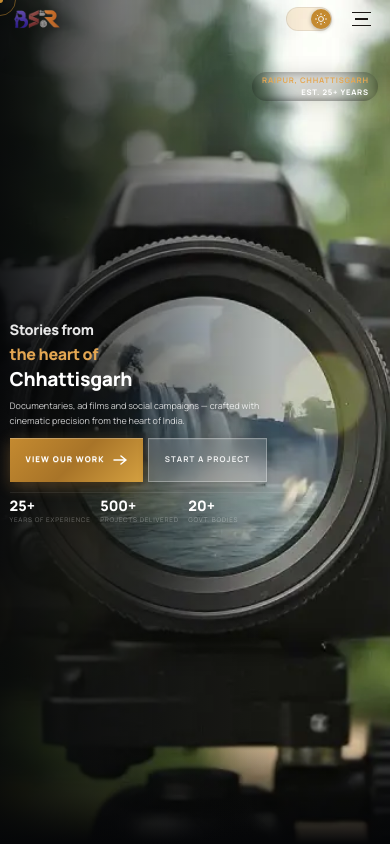
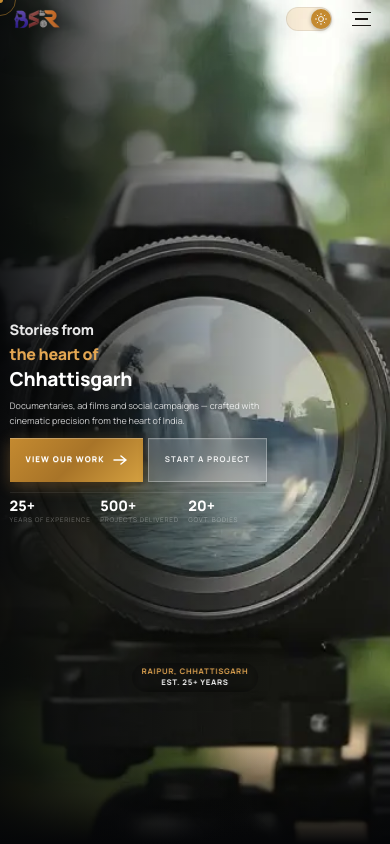
Before and after one commit to soubhagyadevchaturvedicse24-hub/BSR-Filmss, a Next.js app: page / in a window 390 px wide. Shown: the top 844 px of the page. Built offline with nearby package versions, Linux system fonts and the light colour scheme.

Commit message:
ui: reposition kicker below lens on mobile, keep top-right on desktop

```diff
--- a/src/components/HeroCanvas.tsx
+++ b/src/components/HeroCanvas.tsx
@@ -332,7 +332,7 @@ export default function HeroCanvas() {
             {/* Top-right kicker */}
             <div
               ref={kickerRef}
-              className="absolute top-[72px] sm:top-[88px] md:top-[120px] right-[3%] sm:right-[4%] md:right-[5%] z-30 text-right pointer-events-auto"
+              className="absolute bottom-[18%] left-1/2 -translate-x-1/2 sm:bottom-auto sm:left-auto sm:translate-x-0 sm:top-[88px] sm:right-[4%] md:top-[120px] md:right-[5%] z-30 text-center sm:text-right pointer-events-auto"
             >
               <motion.div
                 initial={{ opacity: 0, y: -12 }}
```
